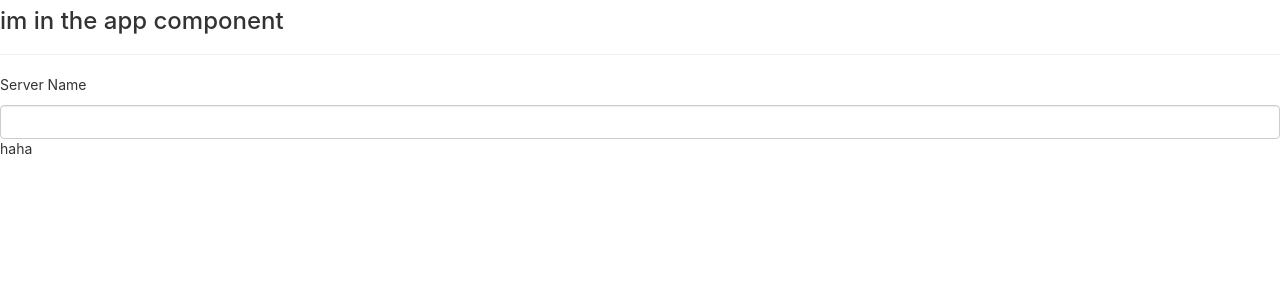
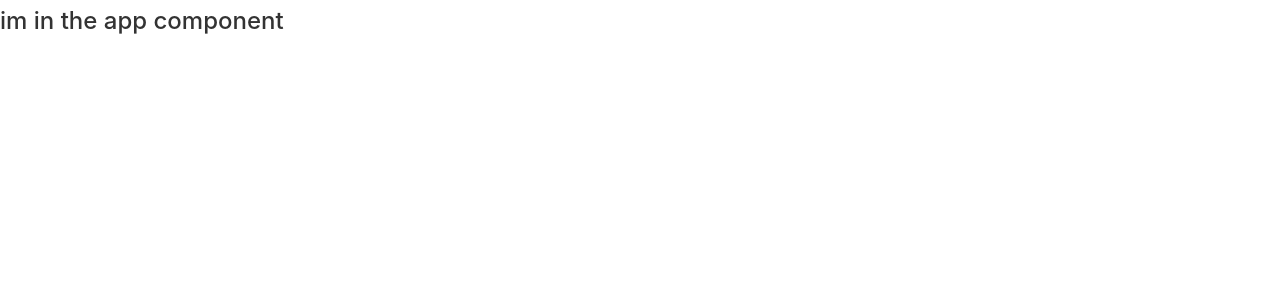
Before and after one commit to anggriawanrilda88/angular-first, an Angular app: page / in a window 1280 px wide. Shown: the top 300 px of the page. Built offline with nearby package versions, Linux system fonts and the light colour scheme.

Commit message:
first commit

```diff
--- a/src/app/app.component.html
+++ b/src/app/app.component.html
@@ -1,4 +1 @@
 <h3>im in the app component</h3>
-<hr>
-<app-server></app-server>
-<app-servers></app-servers>
--- a/src/app/app.module.ts
+++ b/src/app/app.module.ts
@@ -1,16 +1,12 @@
-import { ServerComponent } from './server/server.component';
 import { BrowserModule } from '@angular/platform-browser';
 import { NgModule } from '@angular/core';
 import { FormsModule } from '@angular/forms';
 
 import { AppComponent } from './app.component';
-import { ServersComponent } from './servers/servers.component';
 
 @NgModule({
   declarations: [
     AppComponent,
-    ServerComponent,
-    ServersComponent
   ],
   imports: [
     BrowserModule,
--- a/src/app/servers/servers.component.html
+++ /dev/null
@@ -1,6 +0,0 @@
-<p>Server Name</p>
-<input type="text" class="form-control" (input)="onUpdateServerName($event)">
-<div>{{serverName}}</div>
-<!-- <div><button (click)="onCreateServer()" class="btn btn-primary" [disabled]="!allowNewServer">Add Server</button></div>
-<div [innerHTML]="allowNewServer + ' dfd ' + serverCreationStatus"></div>
-<div [innerHTML]="serverCreationStatus"></div> -->
--- a/src/app/servers/servers.component.ts
+++ /dev/null
@@ -1,32 +0,0 @@
-import { Component, OnInit } from '@angular/core';
-
-@Component({
-  selector: 'app-servers',
-  templateUrl: './servers.component.html',
-  styleUrls: ['./servers.component.css']
-})
-export class ServersComponent implements OnInit {
-
-  allowNewServer = false;
-  serverCreationStatus = 'no servers was created';
-  serverName = 'haha';
-
-  constructor() {
-    setTimeout(() => {
-      this.allowNewServer = true;
-    }, 2000);
-  }
-
-  ngOnInit(): void {
-  }
-
-  onCreateServer(): void {
-    this.serverCreationStatus = 'there is servers was created';
-  }
-
-  onUpdateServerName(event: Event): any {
-    console.log(event);
-    this.serverName = (<HTMLInputElement>event.target).value;
-  }
-
-}
```
Also changed, not shown: src/app/server/server.component.ts (deleted, +0 -8 lines), src/app/server/server.component.html (deleted), src/app/servers/servers.component.css (deleted).
